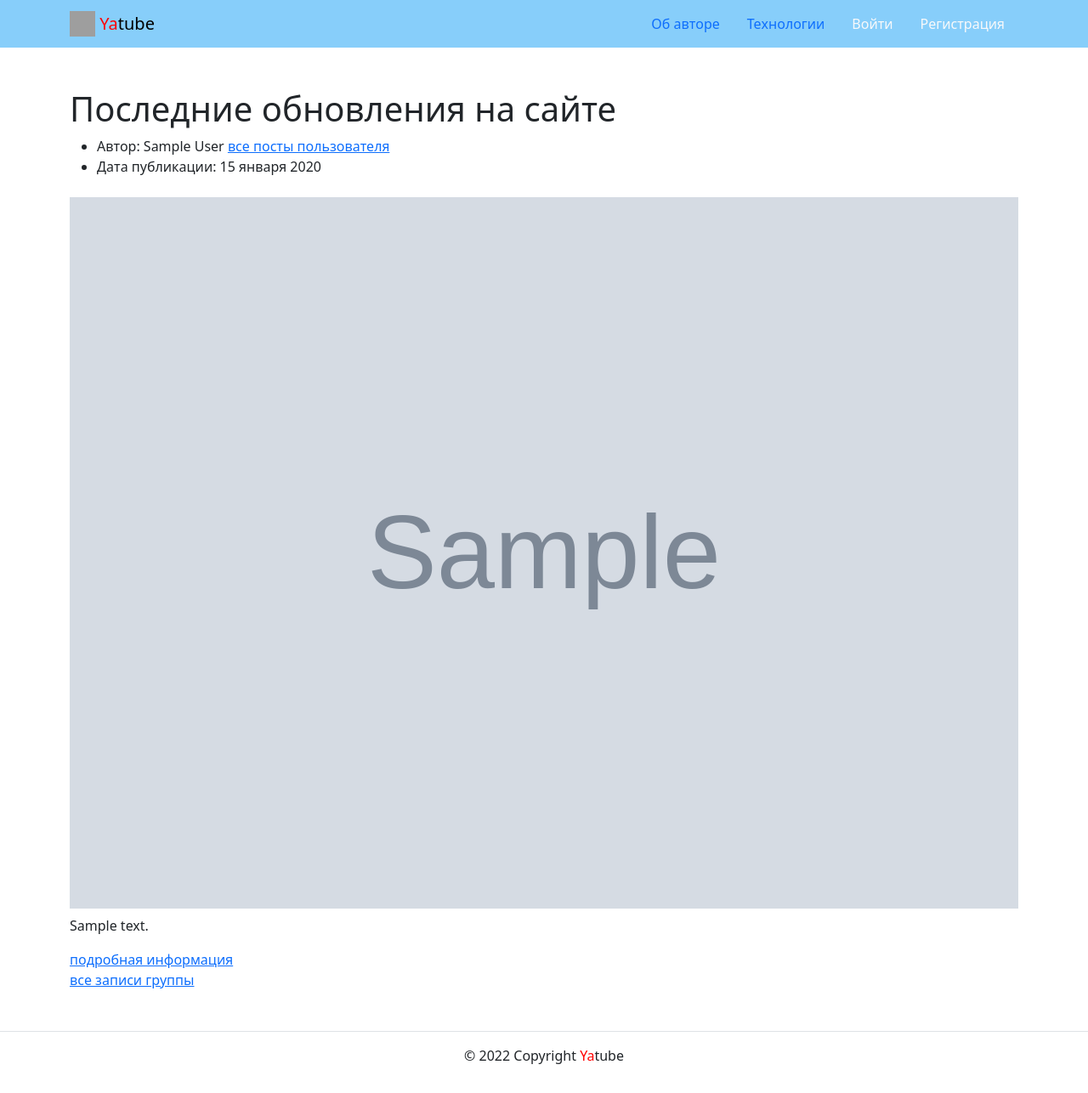
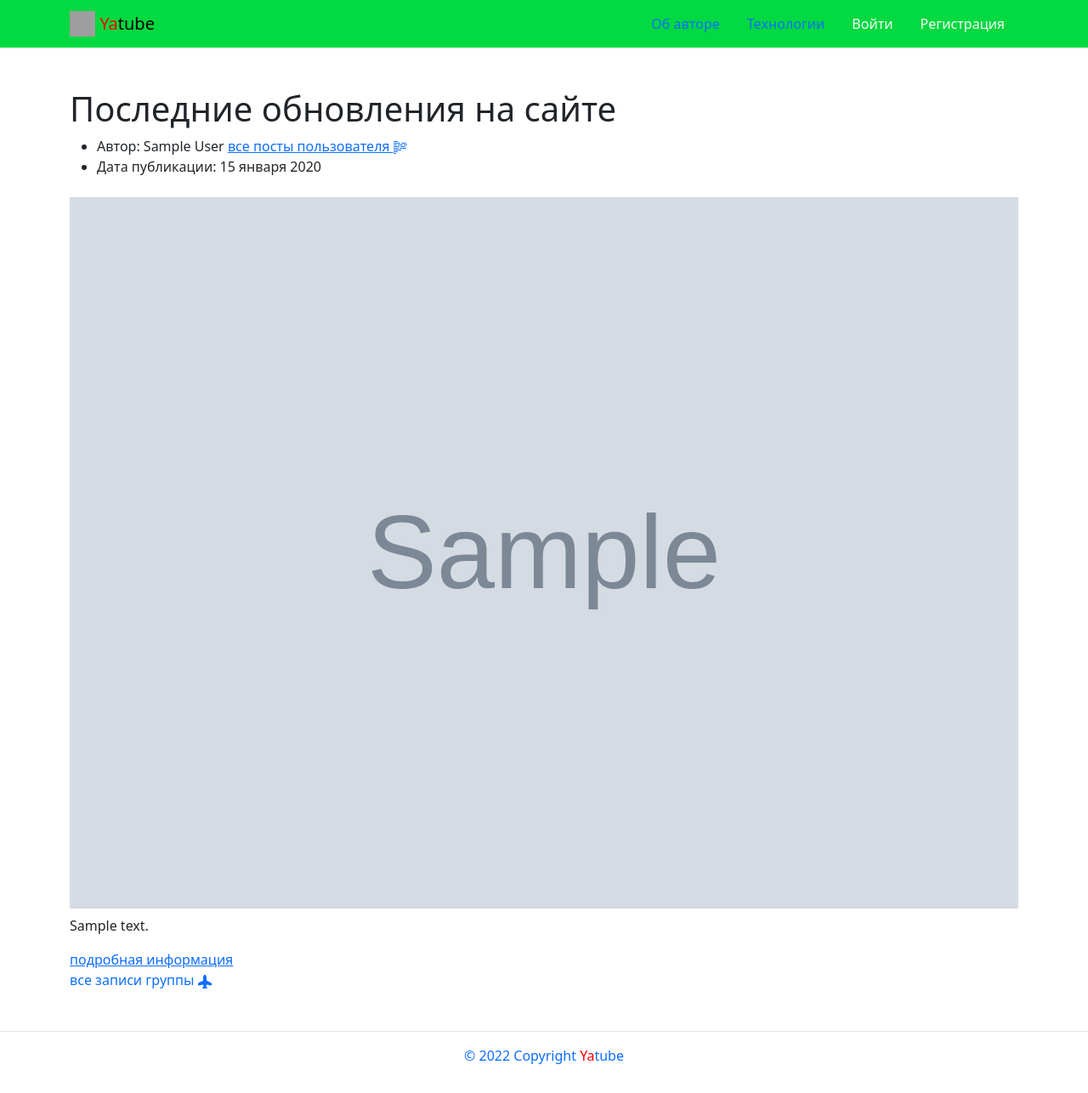
Before and after one commit to bdwayne11/blog_project, a Django app: page / in a window 1280 px wide. Shown: the whole page at 85% size. Run offline with Django 3.2, Linux system fonts and the light colour scheme; tables that the repository leaves empty hold one stand-in row (values such as "Sample post"); grey boxes marked "Sample" are stand-in pictures; some libraries are stand-ins or nearby versions; grey boxes are pictures that could not be loaded.

Commit message:
final_second_review

```diff
--- a/yatube/posts/admin.py
+++ b/yatube/posts/admin.py
@@ -1,5 +1,5 @@
 from django.contrib import admin
-from .models import Post, Group
+from .models import Post, Group, Comment, Follow
 
 
 class PostAdmin(admin.ModelAdmin):
@@ -13,3 +13,7 @@ class PostAdmin(admin.ModelAdmin):
 admin.site.register(Post, PostAdmin)
 
 admin.site.register(Group)
+
+admin.site.register(Comment)
+
+admin.site.register(Follow)
--- a/yatube/posts/views.py
+++ b/yatube/posts/views.py
@@ -68,9 +68,9 @@ def post_create(request):
         files=request.FILES or None,
     )
     if form.is_valid():
-        form = form.save(commit=False)
-        form.author_id = request.user.id
-        form.save()
+        post = form.save(commit=False)
+        post.author_id = request.user.id
+        post.save()
         return redirect('posts:profile', name)
     return render(request, 'posts/create_post.html', {'form': form})
 
--- a/yatube/templates/base.html
+++ b/yatube/templates/base.html
@@ -14,6 +14,7 @@
     <meta name="theme-color" content="#ffffff">
     <!-- Подключен файл со стандартными стилями бустрап -->
     <link rel="stylesheet" href="{% static 'css/bootstrap.min.css' %}">
+    <link rel="stylesheet" href="https://cdn.jsdelivr.net/npm/bootstrap-icons@1.5.0/font/bootstrap-icons.css" />
     <title>
         {% block title %}
         {% endblock %}
--- a/yatube/templates/includes/header.html
+++ b/yatube/templates/includes/header.html
@@ -1,6 +1,6 @@
 {% load static %}
 <header>
-  <nav class="navbar navbar-light" style="background-color: lightskyblue">
+  <nav class="navbar navbar-light" style="background-color: rgb(3, 217, 64)">
     <div class="container">
       <a class="navbar-brand" href="{% url 'posts:index' %}">
         <img src="{% static 'img/logo.png' %}" width="30" height="30" class="d-inline-block align-top" alt="">
@@ -30,7 +30,7 @@
           href="{% url 'users:logout' %}">Выйти</a>
         </li>
         <li>
-          Пользователь: {{ user.username }}
+            Пользователь: {{ user.username }}
         </li>
         {% else %}
         <li class="nav-item">
--- a/yatube/templates/posts/index.html
+++ b/yatube/templates/posts/index.html
@@ -9,8 +9,12 @@
             {% include 'includes/switcher.html' %}
             {% for post in page_obj %}
                 <ul>
-                    <li>Автор: {{ post.author.get_full_name }} <a href="{% url 'posts:profile' post.author.username %}">все
-                        посты пользователя</a></li>
+                    <li>Автор: {{ post.author.get_full_name }} <a href="{% url 'posts:profile' post.author.username %}" class="bi bi-body-text">
+                        все посты пользователя
+                        <svg xmlns="http://www.w3.org/2000/svg" width="16" height="16" fill="currentColor" class="bi bi-body-text" viewBox="0 0 16 16">
+                            <path fill-rule="evenodd" d="M0 .5A.5.5 0 0 1 .5 0h4a.5.5 0 0 1 0 1h-4A.5.5 0 0 1 0 .5Zm0 2A.5.5 0 0 1 .5 2h7a.5.5 0 0 1 0 1h-7a.5.5 0 0 1-.5-.5Zm9 0a.5.5 0 0 1 .5-.5h5a.5.5 0 0 1 0 1h-5a.5.5 0 0 1-.5-.5Zm-9 2A.5.5 0 0 1 .5 4h3a.5.5 0 0 1 0 1h-3a.5.5 0 0 1-.5-.5Zm5 0a.5.5 0 0 1 .5-.5h5a.5.5 0 0 1 0 1h-5a.5.5 0 0 1-.5-.5Zm7 0a.5.5 0 0 1 .5-.5h3a.5.5 0 0 1 0 1h-3a.5.5 0 0 1-.5-.5Zm-12 2A.5.5 0 0 1 .5 6h6a.5.5 0 0 1 0 1h-6a.5.5 0 0 1-.5-.5Zm8 0a.5.5 0 0 1 .5-.5h5a.5.5 0 0 1 0 1h-5a.5.5 0 0 1-.5-.5Zm-8 2A.5.5 0 0 1 .5 8h5a.5.5 0 0 1 0 1h-5a.5.5 0 0 1-.5-.5Zm7 0a.5.5 0 0 1 .5-.5h7a.5.5 0 0 1 0 1h-7a.5.5 0 0 1-.5-.5Zm-7 2a.5.5 0 0 1 .5-.5h8a.5.5 0 0 1 0 1h-8a.5.5 0 0 1-.5-.5Zm0 2a.5.5 0 0 1 .5-.5h4a.5.5 0 0 1 0 1h-4a.5.5 0 0 1-.5-.5Zm0 2a.5.5 0 0 1 .5-.5h2a.5.5 0 0 1 0 1h-2a.5.5 0 0 1-.5-.5Z"/>
+                        </svg>
+                    </a></li>
                     <li>Дата публикации: {{ post.pub_date|date:"d E Y" }}</li>
                 </ul>
                 {% thumbnail post.image "960x339" crop="center" upscale=True as im %}
@@ -20,7 +24,11 @@
                 <a href="{% url 'posts:post_detail' post.id %}">подробная информация </a>
                 <br>
                 {% if post.group %}
-                    <a href="{% url 'posts:group_list' post.group.slug %}">все записи группы</a>
+                    <a href="{% url 'posts:group_list' post.group.slug %}" class="text-decoration-none">
+                        все записи группы
+                        <svg xmlns="http://www.w3.org/2000/svg" width="16" height="16" fill="currentColor" class="bi bi-airplane-fill" viewBox="0 0 16 16">
+                            <path d="M6.428 1.151C6.708.591 7.213 0 8 0s1.292.592 1.572 1.151C9.861 1.73 10 2.431 10 3v3.691l5.17 2.585a1.5 1.5 0 0 1 .83 1.342V12a.5.5 0 0 1-.582.493l-5.507-.918-.375 2.253 1.318 1.318A.5.5 0 0 1 10.5 16h-5a.5.5 0 0 1-.354-.854l1.319-1.318-.376-2.253-5.507.918A.5.5 0 0 1 0 12v-1.382a1.5 1.5 0 0 1 .83-1.342L6 6.691V3c0-.568.14-1.271.428-1.849Z"/>
+                        </svg>
                 {% endif %}
                 {% if not forloop.last %}
                     <hr/>
```
